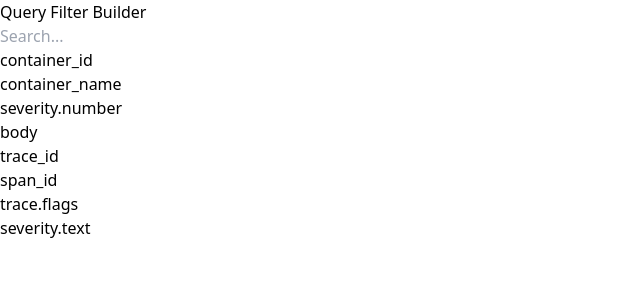
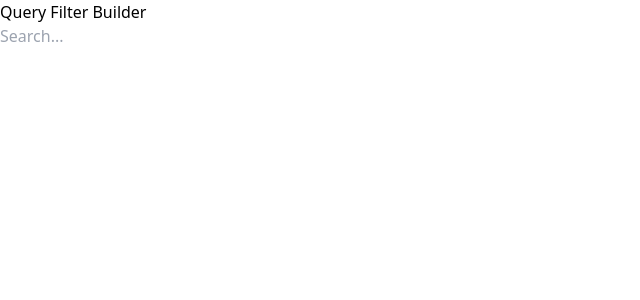
Before and after one commit to vaibhavchaubey/Query-Filter-builder, a React (Vite) app: page / in a window 1280 px wide. Shown: the top 300 px of the page, without its empty margins (0-640 px from the left). Built offline with nearby package versions, Linux system fonts and the light colour scheme.

Commit message:
code updated

```diff
--- a/src/components/SearchBar.jsx
+++ b/src/components/SearchBar.jsx
@@ -22,6 +22,7 @@ const SearchBar = () => {
   const [value, setValue] = useState('');
   const [valueQuery, setValueQuery] = useState('');
   const [searchQueries, setSearchQueries] = useState([]);
+  const [isDropDownOpen, setIsDropDownOpen] = useState(false);
   const inputRef = useRef(null);
 
   const handleInputChange = (event) => {
@@ -119,10 +120,11 @@ const SearchBar = () => {
             onChange={handleInputChange}
             onKeyDown={handleKeyPress}
             ref={inputRef}
+            onClick={() => setIsDropDownOpen(true)}
           />
         </div>
 
-        {step < 3 && (
+        {step < 3 && isDropDownOpen && (
           <ul className="absolute top-full left-0 w-full bg-white border max-h-60 overflow-y-auto z-10">
             {getDropdownOptions().map((option, index) => (
               <li
```
